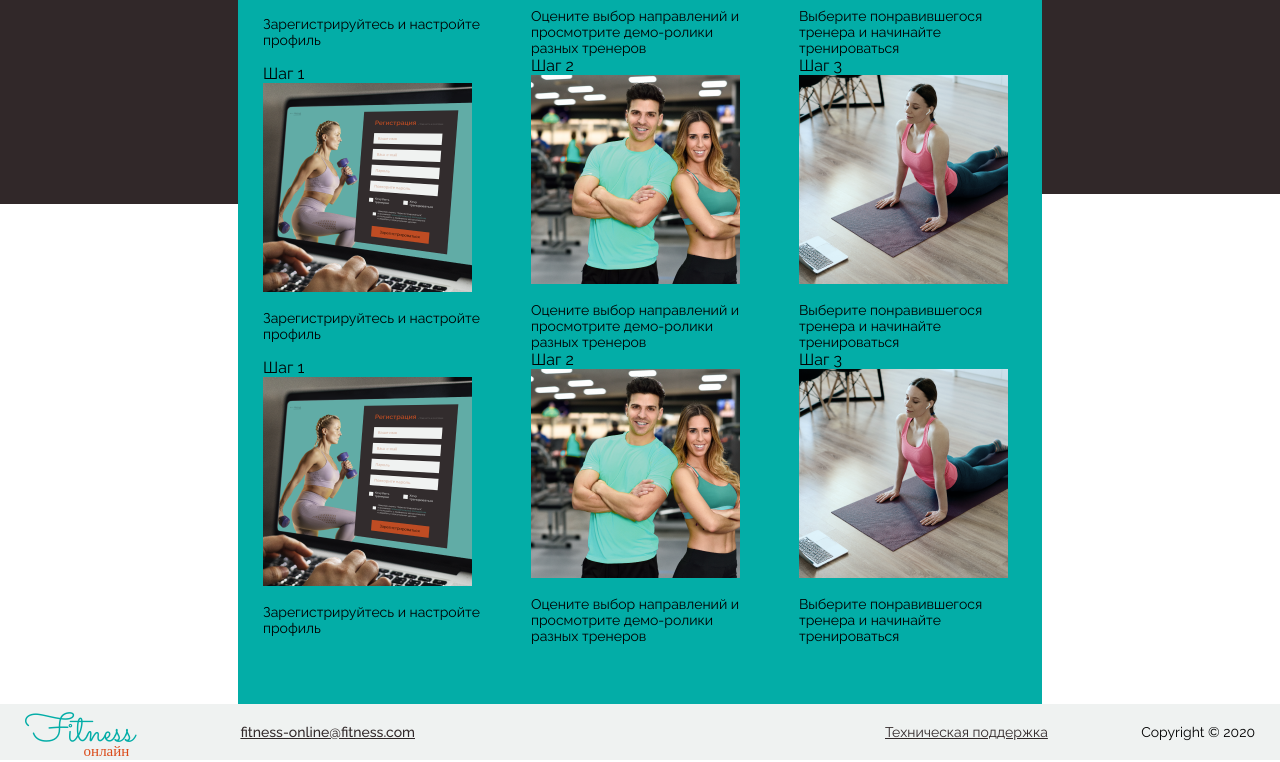
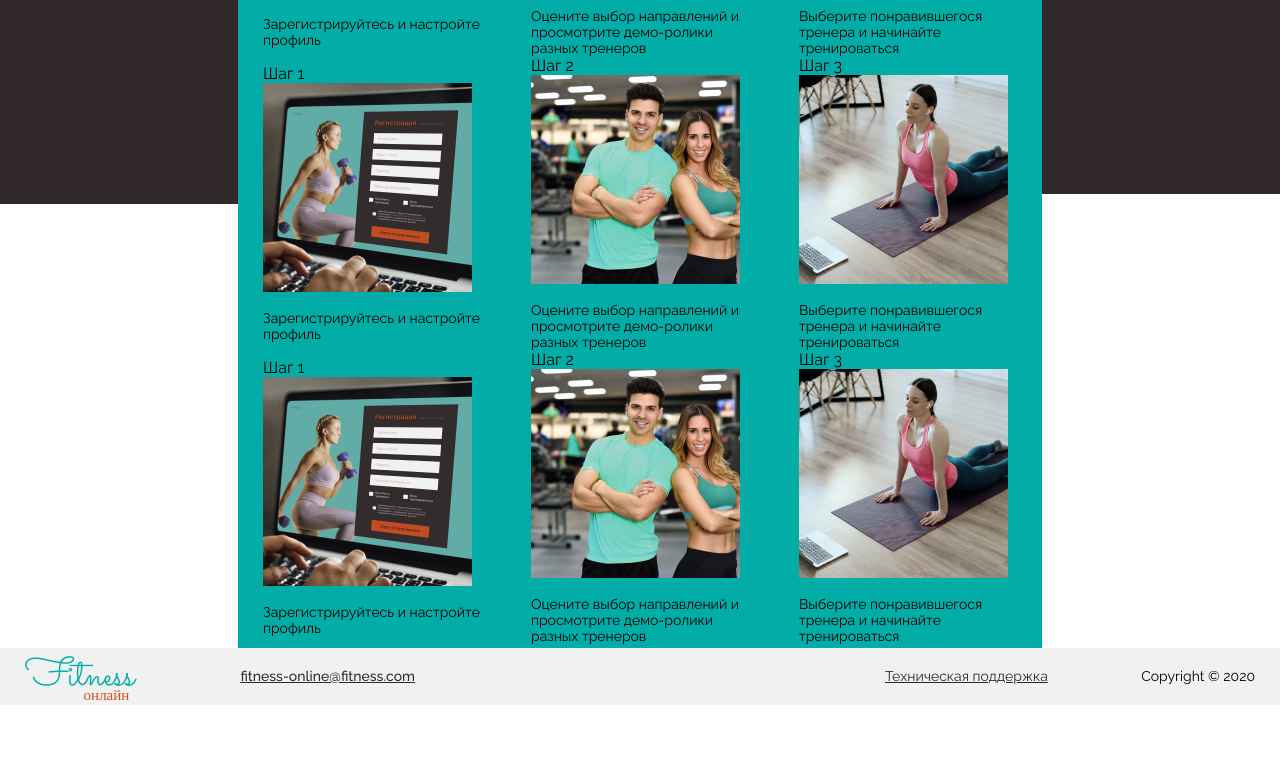
Before and after one commit to ZoricmaTs/fitness_online_v2, a Vue app: page /#/profiletrainerstart/1/aboutservice in a window 1280 px wide. Shown: the part 712-1474 px from the top of the page. After the commit the page ends 1418 px from the top, so only its background shows below. Built offline with nearby package versions, Linux system fonts and the light colour scheme.

Commit message:
position

```diff
--- a/src/views/User/BasePage.vue
+++ b/src/views/User/BasePage.vue
@@ -7,18 +7,16 @@
       </div>
 
       <div class="content">
-        <slot>
-          default text
-        </slot>
+        <slot>default text</slot>
+        <footer class="foo">
+          <FooterBase />
+        </footer>
       </div>
 
       <div class="column">
         <RightsidebarUser />
       </div>
     </div>
-    <footer class="foo">
-      <FooterBase />
-    </footer>
   </div>
 </template>
 
@@ -42,6 +40,7 @@ export default {
 .layout {
   display: flex;
   flex-direction: row;
+  position: relative;
 }
 
 .content {
@@ -56,7 +55,12 @@ export default {
   height: 100vh;
 }
 .foo {
-  height: 50px;
-  background-color: blueviolet;
+  left: 0;
+  bottom: -1px;
+  width: 100%;
+  position: absolute;
+  z-index: 6;
+  background-color: chartreuse;
+  border-bottom: 1px solid #eff2f1;
 }
 </style>
```
